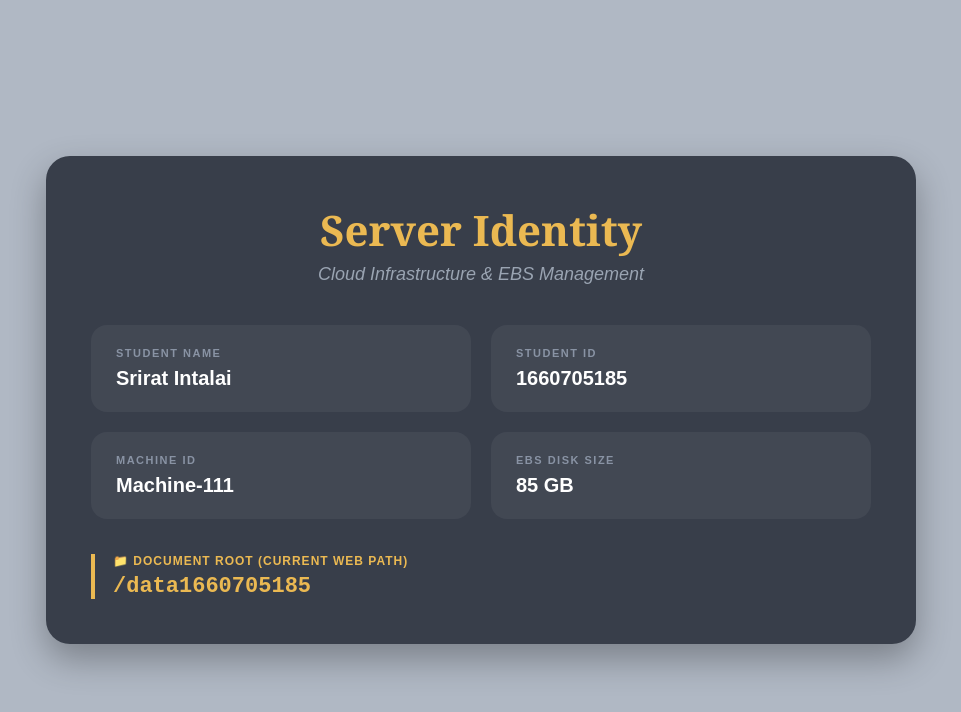
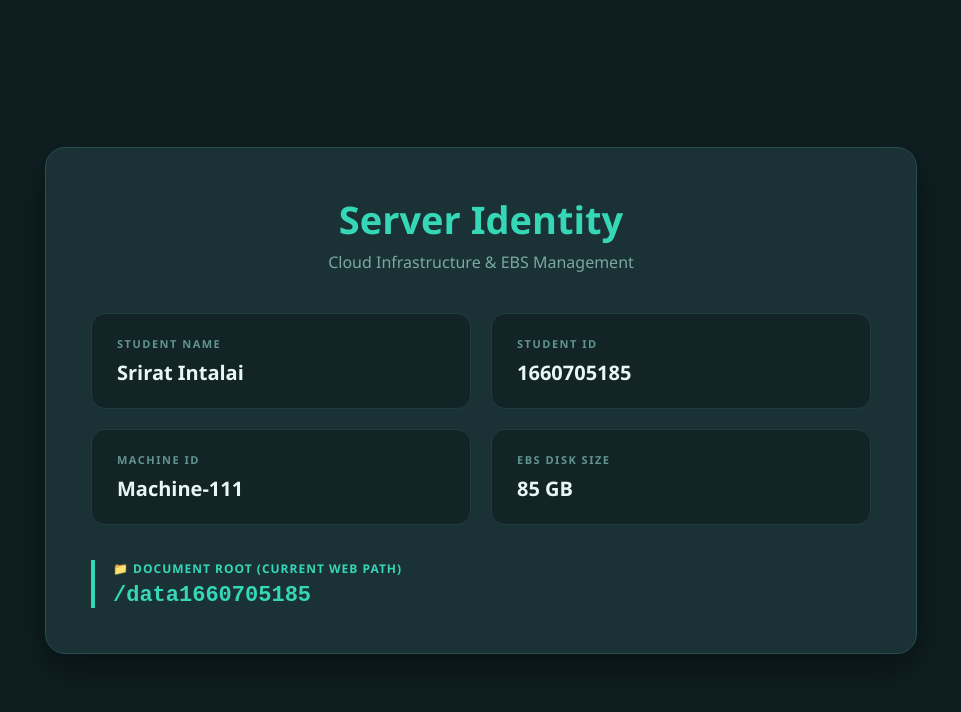
Before and after one commit to srirat-intalai/cs446ass1w2, a plain HTML site: page index.html in a window 1280 px wide. Shown: the whole page, without its empty margins (159-1120 px from the left). Drawn offline with Linux system fonts and the light colour scheme.

Commit message:
Rename file to index.html

```diff
--- a/index.html
+++ b/index.html
@@ -4,10 +4,10 @@
     <meta charset="UTF-8">
     <title>Server Identity - Srirat Intalai</title>
     <style>
-        /* ตั้งค่าพื้นหลังหน้าเว็บให้อยู่ตรงกลาง */
+        /* ตั้งค่าพื้นหลังหน้าเว็บเป็นโทนเขียวน้ำทะเลเข้ม */
         body {
-            background-color: #b0b8c4;
-            font-family: Arial, Helvetica, sans-serif;
+            background-color: #0e1e20;
+            font-family: 'Segoe UI', Tahoma, Geneva, Verdana, sans-serif;
             display: flex;
             justify-content: center;
             align-items: center;
@@ -15,34 +15,33 @@
             margin: 0;
         }
 
-        /* กล่องการ์ดใหญ่ตรงกลาง */
+        /* กล่องการ์ดหลักตรงกลาง */
         .card-box {
             width: 780px;
-            background-color: #383e4a;
+            background-color: #1a3235;
             padding: 45px;
-            border-radius: 24px;
-            box-shadow: 0 15px 35px rgba(0, 0, 0, 0.3);
+            border-radius: 20px;
+            box-shadow: 0 15px 35px rgba(0, 0, 0, 0.4);
+            border: 1px solid #284c50;
         }
 
-        /* หัวข้อ Server Identity สีทอง */
+        /* หัวข้อ Server Identity สีเขียวน้ำทะเลสว่าง */
         .main-title {
             text-align: center;
-            color: #ebb952;
-            font-family: Georgia, 'Times New Roman', serif;
-            font-size: 42px;
-            font-weight: bold;
+            color: #36d7b7;
+            font-size: 38px;
+            font-weight: 600;
             margin-bottom: 6px;
         }
 
         .sub-title {
             text-align: center;
-            color: #9aa4b2;
-            font-style: italic;
-            font-size: 18px;
+            color: #7ba8a0;
+            font-size: 16px;
             margin-bottom: 40px;
         }
 
-        /* จัดตารางข้อมูล 4 ช่อง (2 แถว 2 คอลัมน์) */
+        /* ตารางแบ่งข้อมูล 4 ช่อง */
         .info-grid {
             display: grid;
             grid-template-columns: 1fr 1fr;
@@ -50,16 +49,17 @@
             margin-bottom: 35px;
         }
 
-        /* กล่องสี่เหลี่ยมใส่ข้อมูลย่อย */
+        /* กล่องย่อยใส่ข้อมูลแต่ละช่อง */
         .info-card {
-            background-color: rgba(255, 255, 255, 0.05);
+            background-color: #122426;
             padding: 22px 25px;
-            border-radius: 16px;
+            border-radius: 14px;
+            border: 1px solid #1f3c3f;
         }
 
         .info-label {
             font-size: 11px;
-            color: #8993a4;
+            color: #61948c;
             font-weight: bold;
             letter-spacing: 1.5px;
             margin-bottom: 8px;
@@ -67,19 +67,19 @@
 
         .info-value {
             font-size: 20px;
-            color: #ffffff;
-            font-weight: bold;
+            color: #e6f7f5;
+            font-weight: 600;
         }
 
         /* ส่วนแสดง Document Root ด้านล่าง */
         .path-section {
-            border-left: 4px solid #ebb952;
+            border-left: 4px solid #36d7b7;
             padding-left: 18px;
             margin-top: 10px;
         }
 
         .path-label {
-            color: #ebb952;
+            color: #36d7b7;
             font-size: 12px;
             font-weight: bold;
             letter-spacing: 1px;
@@ -87,7 +87,7 @@
         }
 
         .path-text {
-            color: #ebb952;
+            color: #36d7b7;
             font-size: 22px;
             font-weight: bold;
             font-family: 'Courier New', Courier, monospace;
@@ -102,7 +102,7 @@
         <div class="main-title">Server Identity</div>
         <div class="sub-title">Cloud Infrastructure & EBS Management</div>
 
-        <!-- โซนตารางข้อมูล 4 ช่อง -->
+        <!-- กล่องข้อมูล 4 ช่อง -->
         <div class="info-grid">
             <div class="info-card">
                 <div class="info-label">STUDENT NAME</div>
@@ -125,7 +125,7 @@
             </div>
         </div>
 
-        <!-- โซนแสดง Document Root ข้างล่าง -->
+        <!-- โซนแสดง Document Root -->
         <div class="path-section">
             <div class="path-label">📁 DOCUMENT ROOT (CURRENT WEB PATH)</div>
             <div class="path-text">/data1660705185</div>
@@ -135,7 +135,6 @@
 
 </body>
 </html>
-
 <!-- <!DOCTYPE html>
 <html lang="en">
 <head>
```
